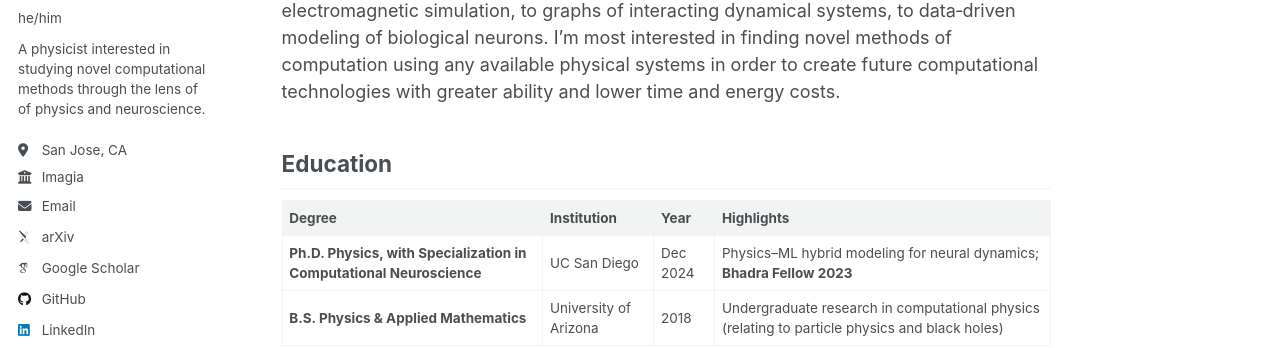
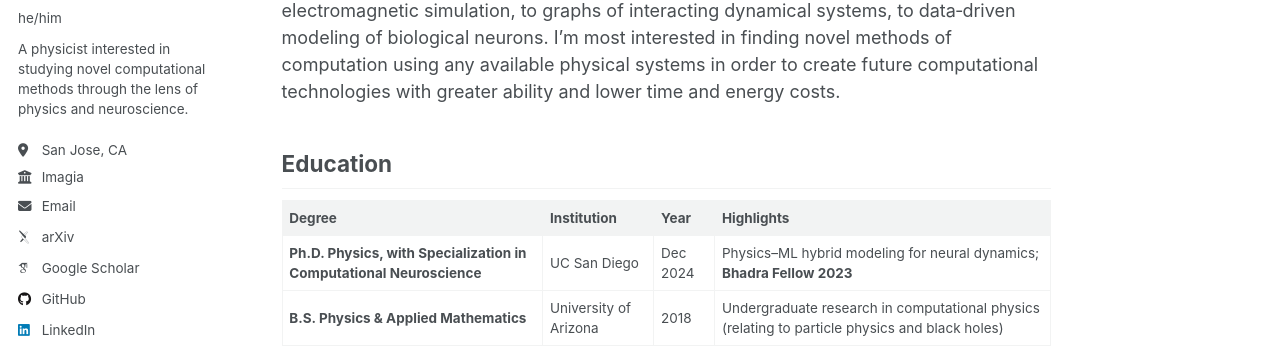
Before and after one commit to llfuller/llfuller.github.io, a Jekyll site: the page built from _pages/about.md, in a window 1280 px wide. Shown: the part 294-642 px from the top of the page. Built offline with Jekyll 4.4.1, drawn with Linux system fonts in a browser that asks for light colours; some web fonts are replaced; a script that is not in the unit is left out.

```diff
--- a/_config.yml
+++ b/_config.yml
@@ -25,7 +25,7 @@ author:
   avatar           : "Lawson_Pic.jpg"
   name             : "Lawson Fuller, Ph.D."
   pronouns         : "he/him"
-  bio              : "A physicist interested in studying novel computational methods through the lens of of physics and neuroscience."
+  bio              : "A physicist interested in studying novel computational methods through the lens of physics and neuroscience."
   location         : "San Jose, CA"
   employer         : "Imagia"
   uri              : # URL
```
